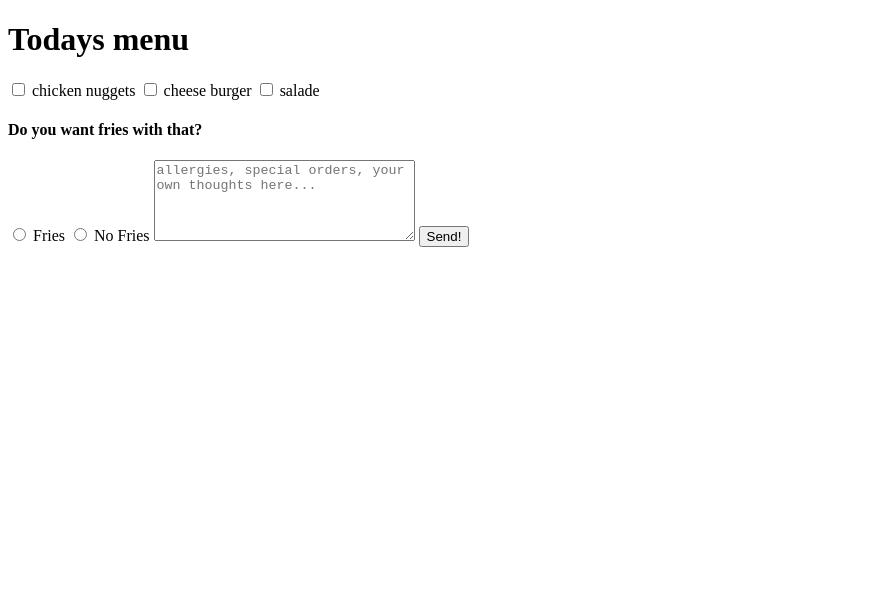
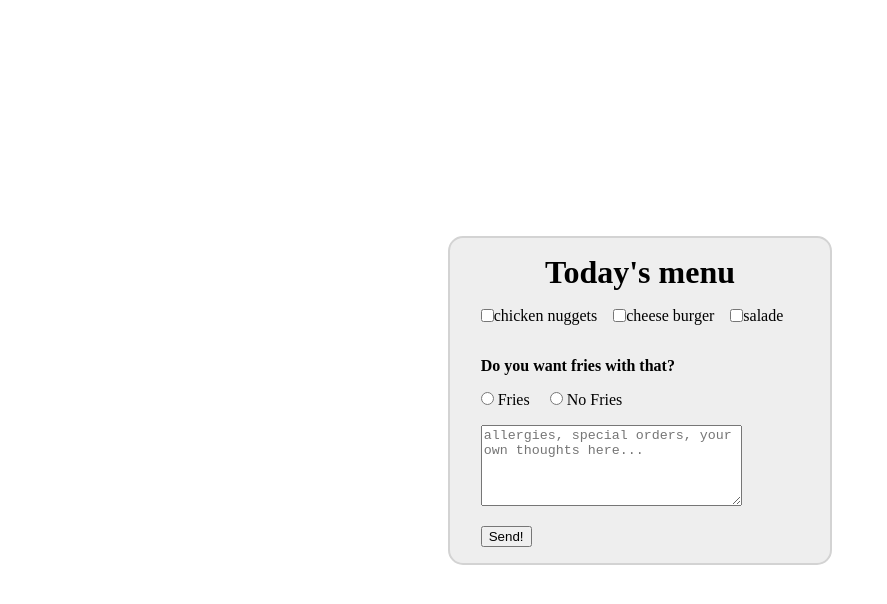
Before and after one commit to Regni/boiler-room4, a plain HTML site: page index.html in a window 1280 px wide. Shown: the whole page, without its empty margins (0-887 px from the left). Drawn offline with Linux system fonts and the light colour scheme.

Commit message:
Added style to homepage.

```diff
--- a/index.html
+++ b/index.html
@@ -8,25 +8,32 @@
 </head>
 <body>
   <div class="form-container">
-    <h1>Todays menu</h1>
+    <h1>Today's menu</h1>
     <form>
 
+      <div class="checkbox-container">
+        <input type="checkbox" id="dish1" name="dish1"> <label for="dish1">chicken nuggets</label>
+        <input type="checkbox" id="dish2" name="dish2"> <label for="dish2">cheese burger</label>
+        <input type="checkbox" id="dish3" name="dish3"> <label for="dish3">salade</label>
+      </div>
 
-      <input type="checkbox" id="dish1" name="dish1"> <label for="dish1">chicken nuggets</label>
 
-<input type="checkbox" id="dish2" name="dish2"> <label for="dish2">cheese burger</label>
 
-<input type="checkbox" id="dish3" name="dish3"> <label for="dish3">salade</label>
 
 
 
 
 
       <h4>Do you want fries with that?</h4>
-      <input type="radio" name="fries" id="yesFries"> <label for ="yesFries">Fries</label>
-      <input type="radio" name="fries" id="noFries"> <label for="noFries">No Fries</label>
+      <div class="radio-container">
+        <input type="radio" name="fries" id="yesFries"> <label for ="yesFries">Fries</label>
+        <input type="radio" name="fries" id="noFries"> <label for="noFries">No Fries</label>
+      </div>
 
-      <textarea name="comments" id="comments" cols="30" rows="5" placeholder="allergies, special orders, your own thoughts here..."></textarea>
+      <div class="textarea-container">
+        <textarea name="comments" id="comments" cols="30" rows="5" placeholder="allergies, special orders, your own thoughts here..."></textarea>
+      </div>
+
 
       <input type="submit" value="Send!">
 
--- a/style.css
+++ b/style.css
@@ -0,0 +1,50 @@
+*{
+    box-sizing: border-box;
+    margin:0;
+}
+
+body{
+    display: flex;
+    align-items: center;
+    justify-content: center;
+    height: 100vh;
+
+}
+
+.form-container{
+    height: auto;
+    width: 30%;
+    border: 2px solid lightgray;
+    padding: 1rem 0;
+    border-radius: 15px;
+    background-color: #eee;
+    display: flex;
+    flex-direction: column;
+    align-items: center;
+
+}
+
+.checkbox-container{
+    display: flex;
+    justify-content: center;
+    align-items: center;
+    margin-top: 1rem;
+
+}
+
+.checkbox-container label{
+    margin-right: 1rem;
+}
+
+form h4{
+    margin: 2rem 0 1rem 0;
+}
+
+.radio-container label{
+    margin-right: 1rem;
+}
+
+.textarea-container{
+    margin-top: 1rem;
+    margin-bottom: 1rem;
+}
```
